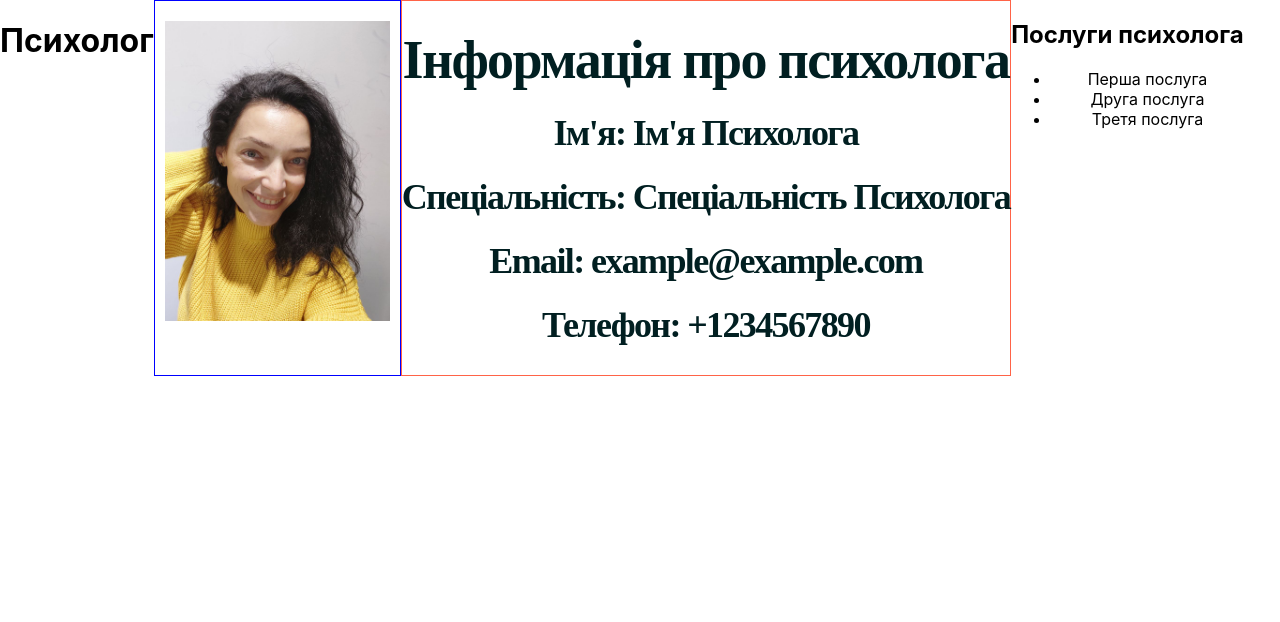
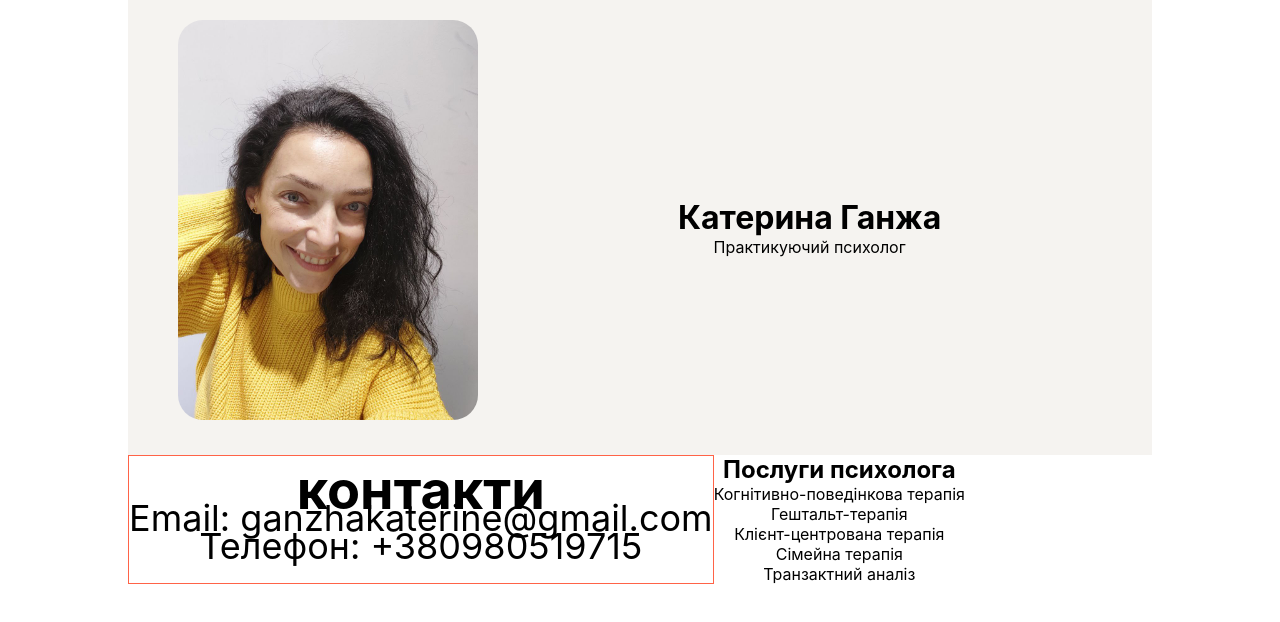
Before and after one commit to DenysPhV/psychologist-website, a React (Create React App) app: page / in a window 1280 px wide. Shown: the top 622 px of the page. Built offline with nearby package versions, Linux system fonts and the light colour scheme.

Commit message:
save line

```diff
--- a/src/App.css
+++ b/src/App.css
@@ -5,13 +5,30 @@ header {
 
 .App {
   display: flex;
+  flex-direction: column;
 
   text-align: center;
 }
 
 .psychologist-container {
   font-family: Arial, sans-serif;
-  max-width: 800px;
   margin: 0 auto;
   padding: 20px;
 }
+
+@media screen and (min-width: 768px) {
+  .App {
+    width: 768px;
+  }
+
+  .info-service {
+    display: flex;
+  }
+}
+
+@media screen and (min-width: 1024px) {
+  .App {
+    width: 1024px;
+    margin: 0 auto;
+  }
+}
--- a/src/App.js
+++ b/src/App.js
@@ -12,14 +12,20 @@ function App() {
 
   // Дані про психолога
   const psychologistInfo = {
-    name: "Ім'я Психолога",
-    specialty: "Спеціальність Психолога",
-    email: "example@example.com",
-    phone: "+1234567890",
+    name: "Катерина Ганжа",
+    specialty: "Практикуючий психолог",
+    email: "ganzhakaterine@gmail.com",
+    phone: "+380980519715",
   };
 
   // Дані для блоку послуг
-  const servicesData = ["Перша послуга", "Друга послуга", "Третя послуга"];
+  const servicesData = [
+    "Когнітивно-поведінкова терапія",
+    "Гештальт-терапія",
+    "Клієнт-центрована терапія",
+    "Сімейна терапія",
+    "Транзактний аналіз",
+  ];
 
   // Функція для зміни фото
   const handlePhotoChange = (newPhoto) => {
@@ -28,10 +34,11 @@ function App() {
 
   return (
     <div className="App">
-      <h1>Психолог</h1>
-      <Photo photo={photo} onPhotoChange={handlePhotoChange} />
-      <Info psychologistInfo={psychologistInfo} />
-      <Services servicesData={servicesData} />
+      <Photo photo={photo} onPhotoChange={handlePhotoChange} psychologistInfo={psychologistInfo} />
+      <div className="info-service">
+        <Info psychologistInfo={psychologistInfo} />
+        <Services servicesData={servicesData} />
+      </div>
     </div>
   );
 }
--- a/src/components/info.js
+++ b/src/components/info.js
@@ -6,11 +6,11 @@ import React from "react";
 function Info({ psychologistInfo }) {
   return (
     <div className="info">
-      <h2>Інформація про психолога</h2>
-      <p>Ім'я: {psychologistInfo.name}</p>
-      <p>Спеціальність: {psychologistInfo.specialty}</p>
-      <p>Email: {psychologistInfo.email}</p>
-      <p>Телефон: {psychologistInfo.phone}</p>
+      <h2>контакти</h2>
+      <ul>
+        <li>Email: {psychologistInfo.email}</li>
+        <li>Телефон: {psychologistInfo.phone}</li>
+      </ul>
     </div>
   );
 }
--- a/src/components/photo.js
+++ b/src/components/photo.js
@@ -4,10 +4,16 @@ import React from "react";
 import "../styles/photo.css";
 import photo from "../images/photo_ps.jpg";
 
-const Photo = () => {
+const Photo = ({ psychologistInfo }) => {
   return (
-    <div className="photo">
-      <img src={photo} alt="" />
+    <div className="photo-container">
+      <div className="photo">
+        <img src={photo} alt="" />
+      </div>
+      <div className="owner-photo">
+        <h1>{psychologistInfo.name}</h1>
+        <p>{psychologistInfo.specialty}</p>
+      </div>
     </div>
   );
 };
--- a/src/index.css
+++ b/src/index.css
@@ -1,13 +1,46 @@
+/** @format */
+
 body {
   margin: 0;
-  font-family: -apple-system, BlinkMacSystemFont, 'Segoe UI', 'Roboto', 'Oxygen',
-    'Ubuntu', 'Cantarell', 'Fira Sans', 'Droid Sans', 'Helvetica Neue',
-    sans-serif;
+  font-family: -apple-system, BlinkMacSystemFont, "Segoe UI", "Roboto", "Oxygen", "Ubuntu", "Cantarell", "Fira Sans",
+    "Droid Sans", "Helvetica Neue", sans-serif;
   -webkit-font-smoothing: antialiased;
   -moz-osx-font-smoothing: grayscale;
 }
 
 code {
-  font-family: source-code-pro, Menlo, Monaco, Consolas, 'Courier New',
-    monospace;
+  font-family: source-code-pro, Menlo, Monaco, Consolas, "Courier New", monospace;
 }
+
+h1,
+h2,
+h3,
+h4,
+h5,
+h6,
+p {
+  margin: 0;
+}
+
+ol,
+ul {
+  margin: 0;
+  padding: 0;
+  list-style-type: none;
+}
+
+img {
+  display: block;
+}
+
+/* svg {
+  fill: currentColor;
+} */
+
+.link-nonstyle {
+  text-decoration: none;
+}
+
+.list-nonstyle {
+  list-style: none;
+}
--- a/src/styles/info.css
+++ b/src/styles/info.css
@@ -1,13 +1,16 @@
 /** @format */
 
 .info {
-  color: #011f21;
+  padding-top: 20px;
+  padding-bottom: 20px;
   text-align: center;
-  font-family: Playfair Display;
+
   font-size: 36px;
-  font-style: normal;
-  font-weight: 800;
+
   line-height: 28px;
-  letter-spacing: -1.626px;
+  letter-spacing: 1.32%;
   border: 1px solid tomato;
 }
+
+@media screen and (min-width: 768px) {
+}
--- a/src/styles/photo.css
+++ b/src/styles/photo.css
@@ -1,15 +1,42 @@
 /** @format */
 
-.photo {
+.photo-container {
   text-align: center;
 
-  padding: 20px 10px;
+  padding-top: 50px;
 
-  border: 1px solid blue;
+  background-color: rgba(158, 140, 108, 0.1);
+}
+
+.photo {
+  margin-bottom: 15px;
 }
 
 .photo img {
-  max-height: 300px;
-  display: block;
+  max-height: 250px;
   margin: 0 auto;
+
+  border-radius: 25px;
 }
+
+.owner-photo {
+  padding-top: 20px;
+  padding-bottom: 20px;
+}
+
+@media screen and (min-width: 768px) {
+  .photo-container {
+    display: flex;
+    align-content: center;
+    align-items: center;
+
+    padding: 20px 0px;
+  }
+
+  .photo img {
+    max-height: 400px;
+
+    margin-left: 50px;
+    margin-right: 200px;
+  }
+}
```
